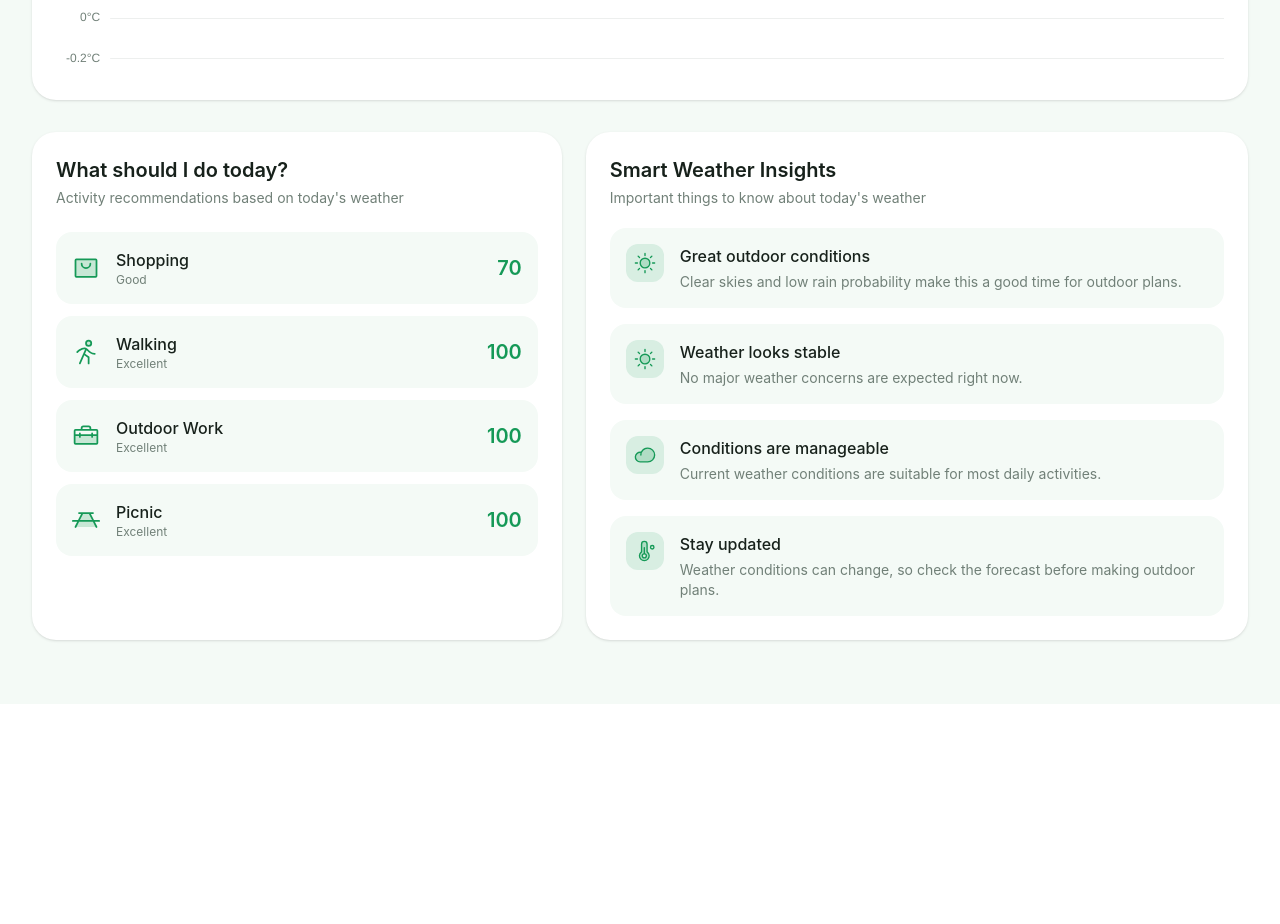
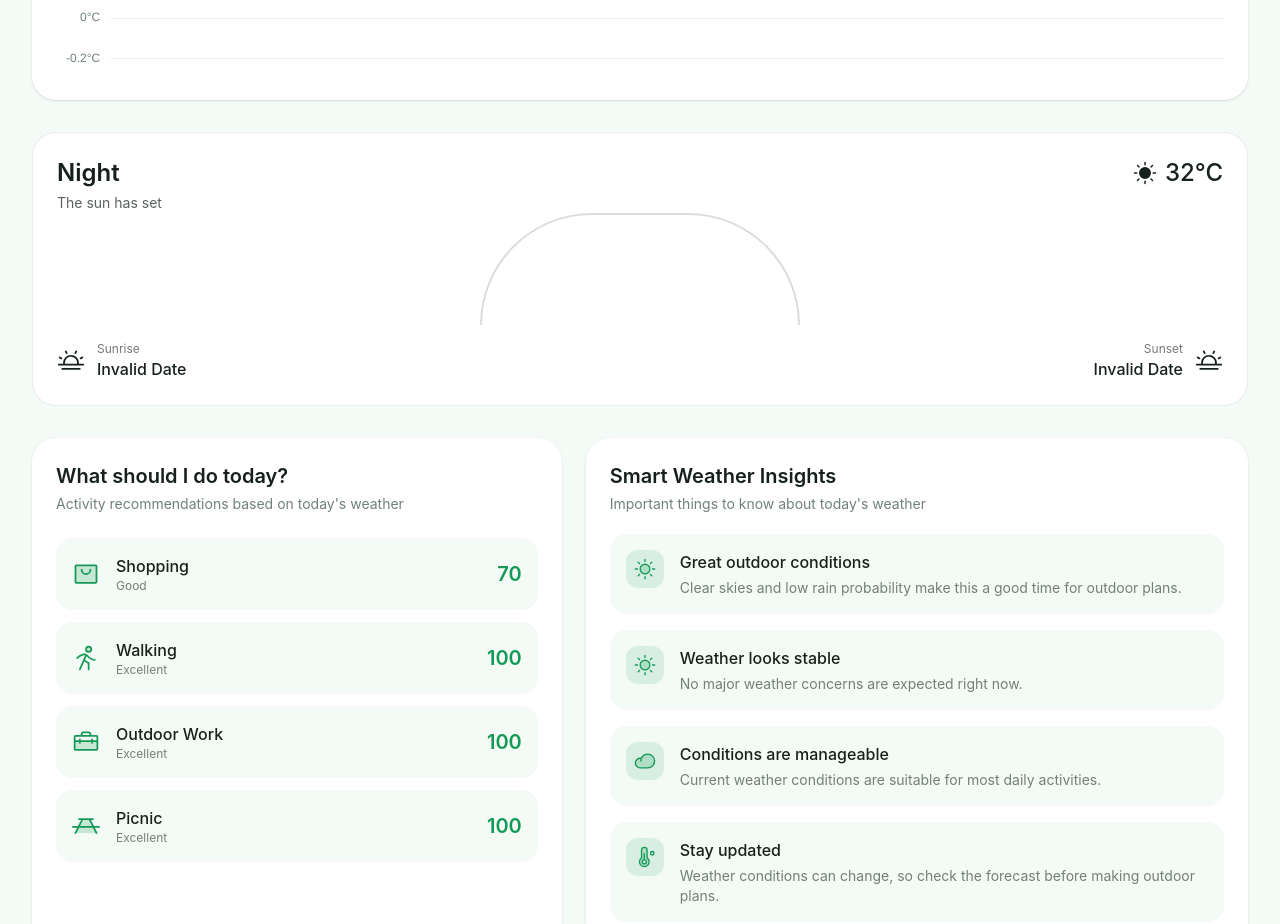
Before and after one commit to RidhamShah23/Aerisly, a React (Vite) app: page / in a window 1280 px wide. Shown: the part 1080-2004 px from the top of the page. Before the commit the page ends 1784 px from the top, so only its background shows below. Built offline with nearby package versions, Linux system fonts and the light colour scheme; no server answers.

Commit message:
Add times and sun positions in SunCard.tsx

```diff
--- a/src/App.tsx
+++ b/src/App.tsx
@@ -1,9 +1,4 @@
-import {
-  BrowserRouter,
-  Routes,
-  Route,
-  useNavigate,
-} from "react-router-dom";
+import { BrowserRouter, Routes, Route, useNavigate } from "react-router-dom";
 import Header from "./components/Header";
 import CurrentWeather from "./components/CurrentWeather";
 import { useEffect, useState } from "react";
@@ -14,28 +9,20 @@ import type {
   ForecastDay,
   Activity,
 } from "./types/weather";
-import {
-  Drop,
-  Wind,
-  Sun,
-} from "@phosphor-icons/react";
+import { Drop, Wind, Sun } from "@phosphor-icons/react";
 import WeatherStatCard from "./components/WeatherStatCard";
 import ForecastCard from "./components/ForecastCard";
 import TemperatureChart from "./components/TemperatureChart";
-import {
-  calculateActivityScore,
-} from "./utils/activityUtils";
+import { calculateActivityScore } from "./utils/activityUtils";
 
 import ActivityRecommendation from "./components/ActivityRecommendation";
 import AirQuality from "./components/AirQuality";
 
-import type {
-  AirQuality as AirQualityType,
-} from "./types/weather";
+import type { AirQuality as AirQualityType } from "./types/weather";
 
 import type { LocationResult } from "./services/geocodingApi";
 import { getWeather } from "./services/weatherApi";
-import type {HourlyWeather} from "./types/weather";
+import type { HourlyWeather } from "./types/weather";
 import {
   mapCurrentWeather,
   mapForecast,
@@ -52,7 +39,7 @@ import SmartWeatherInsights from "./components/SmartWeatherInsights";
 import WeatherSkeleton from "./components/WeatherSkeleton";
 import LocationsPage from "./components/LocationsPage";
 import SettingsPage from "./components/SettingsPage";
-
+import SunCard from "./components/SunCard";
 
 const activities: Activity[] = [
   {
@@ -80,7 +67,7 @@ const activities: Activity[] = [
 function App() {
   const navigate = useNavigate();
 
-  const [weather,setWeather]= useState<CurrentWeatherType>({
+  const [weather, setWeather] = useState<CurrentWeatherType>({
     city: "Ahmedabad",
     temperature: 32,
     condition: "sunny",
@@ -100,29 +87,18 @@ const activityWeather = {
     humidity: weather.humidity,
     rainProbability:
       hourlyWeather.length > 0
-      ? Math.max(
-          ...hourlyWeather.map(
-            (hour) => hour.rainProbability
-          )
-        )
+        ? Math.max(...hourlyWeather.map((hour) => hour.rainProbability))
         : 0,
     windSpeed: weather.windSpeed,
     uvIndex: weather.uvIndex,
-
   };
-
 
   const scoredActivities = activities.map((activity) => ({
     ...activity,
-  score: calculateActivityScore(
-    activity,
-    activityWeather
-  ),
+    score: calculateActivityScore(activity, activityWeather),
   }));
 
-
-  const [airQuality, setAirQuality] =
-  useState<AirQualityType | null>(null);
+  const [airQuality, setAirQuality] = useState<AirQualityType | null>(null);
 
   const [isLoading, setIsLoading] = useState(false);
   const [error, setError] = useState<string | null>(null);
@@ -131,13 +107,11 @@ const handleCurrentLocation = async () => {
       setIsLoading(true);
       setError(null);
 
-    const coordinates =
-      await getCurrentLocation();
+      const coordinates = await getCurrentLocation();
 
-    const location =
-      await getCityFromCoordinates(
+      const location = await getCityFromCoordinates(
         coordinates.latitude,
-        coordinates.longitude
+        coordinates.longitude,
       );
       const locationResult: LocationResult = {
         name: location.city,
@@ -152,18 +126,12 @@ saveLocation(locationResult);
       await loadWeatherForLocation(
         coordinates.latitude,
         coordinates.longitude,
-      location.city
+        location.city,
       );
+    } catch (error) {
+      console.error("Location weather failed:", error);
 
-  } catch (error) {
-    console.error(
-      "Location weather failed:",
-      error
-    );
-
-    setError(
-      "Couldn't determine your current location."
-    );
+      setError("Couldn't determine your current location.");
 
       setIsLoading(false);
     }
@@ -171,125 +139,86 @@ saveLocation(locationResult);
   const loadWeatherForLocation = async (
     latitude: number,
     longitude: number,
-  city: string
+    city: string,
   ) => {
     try {
       setIsLoading(true);
       setError(null);
 
-    const [weatherData, airQualityData] =
-      await Promise.all([
+      const [weatherData, airQualityData] = await Promise.all([
         getWeather(latitude, longitude),
         getAirQuality(latitude, longitude),
       ]);
 
-    const currentWeather =
-      mapCurrentWeather(
-        weatherData,
-        city
-      );
+      const currentWeather = mapCurrentWeather(weatherData, city);
 
-    const currentForecast =
-      mapForecast(weatherData);
+      const currentForecast = mapForecast(weatherData);
 
-    const currentHourly =
-      mapHourlyWeather(weatherData);
+      const currentHourly = mapHourlyWeather(weatherData);
 
-    const currentAirQuality =
-      mapAirQuality(airQualityData);
+      const currentAirQuality = mapAirQuality(airQualityData);
 
       setWeather(currentWeather);
       setForecast(currentForecast);
       setHourlyWeather(currentHourly);
       setAirQuality(currentAirQuality);
+    } catch (error) {
+      console.error("Weather loading failed:", error);
 
-  } catch (error) {
-    console.error(
-      "Weather loading failed:",
-      error
-    );
-
-    setError(
-      "Couldn't load weather data. Please try again."
-    );
-
+      setError("Couldn't load weather data. Please try again.");
     } finally {
       setIsLoading(false);
     }
   };
   useEffect(() => {
-    loadWeatherForLocation(
-      23.0225,
-      72.5714,
-      "Ahmedabad"
-    );
+    loadWeatherForLocation(23.0225, 72.5714, "Ahmedabad");
   }, []);
 
   const [savedLocations, setSavedLocations] = useState<LocationResult[]>(() => {
-    const saved =
-      localStorage.getItem("savedLocations");
+    const saved = localStorage.getItem("savedLocations");
 
-    return saved
-      ? JSON.parse(saved)
-      : [];
+    return saved ? JSON.parse(saved) : [];
   });
 
   useEffect(() => {
-  localStorage.setItem(
-    "savedLocations",
-    JSON.stringify(savedLocations)
-  );
+    localStorage.setItem("savedLocations", JSON.stringify(savedLocations));
   }, [savedLocations]);
 
-const saveLocation = (
-  location: LocationResult
-) => {
+  const saveLocation = (location: LocationResult) => {
     setSavedLocations((previousLocations) => {
-    const alreadyExists =
-      previousLocations.some(
+      const alreadyExists = previousLocations.some(
         (savedLocation) =>
           savedLocation.latitude === location.latitude &&
-          savedLocation.longitude === location.longitude
+          savedLocation.longitude === location.longitude,
       );
 
       if (alreadyExists) {
         return previousLocations;
       }
 
-    return [
-      ...previousLocations,
-      location,
-    ];
+      return [...previousLocations, location];
     });
   };
-const removeLocation = (
-  location: LocationResult
-) => {
+  const removeLocation = (location: LocationResult) => {
     setSavedLocations((previousLocations) =>
       previousLocations.filter(
         (savedLocation) =>
           savedLocation.latitude !== location.latitude ||
-        savedLocation.longitude !== location.longitude
-    )
+          savedLocation.longitude !== location.longitude,
+      ),
     );
   };
-const handleCitySelect = async (
-  location: LocationResult
-) => {
+  const handleCitySelect = async (location: LocationResult) => {
     try {
       saveLocation(location);
 
       await loadWeatherForLocation(
         location.latitude,
         location.longitude,
-      location.name
+        location.name,
       );
-
     } catch (error) {
-    console.error(
-      "City selection failed:",
-      error
-    );
+      console.error("City selection failed:", error);
     }
   };
   function getUVLevel(uvIndex: number) {
@@ -300,49 +229,29 @@ const handleCitySelect = async (
 
     return "Extreme";
   }
-const [temperatureUnit, setTemperatureUnit] =
-  useState<"C" | "F">(() => {
-    return (
-      (localStorage.getItem("temperatureUnit") as "C" | "F") || "C"
-    );
+  const [temperatureUnit, setTemperatureUnit] = useState<"C" | "F">(() => {
+    return (localStorage.getItem("temperatureUnit") as "C" | "F") || "C";
   });
 
-const [windUnit, setWindUnit] =
-  useState<"km/h" | "mph">(() => {
-    return (
-      (localStorage.getItem(
-        "windUnit"
-      ) as "km/h" | "mph") || "km/h"
-    );
+  const [windUnit, setWindUnit] = useState<"km/h" | "mph">(() => {
+    return (localStorage.getItem("windUnit") as "km/h" | "mph") || "km/h";
   });
   useEffect(() => {
-  localStorage.setItem(
-    "temperatureUnit",
-    temperatureUnit
-  );
+    localStorage.setItem("temperatureUnit", temperatureUnit);
   }, [temperatureUnit]);
 
   useEffect(() => {
-  localStorage.setItem(
-    "windUnit",
-    windUnit
-  );
+    localStorage.setItem("windUnit", windUnit);
   }, [windUnit]);
-const displayTemperature = (
-  temperature: number
-) => {
+  const displayTemperature = (temperature: number) => {
     if (temperatureUnit === "F") {
-    return Math.round(
-      (temperature * 9) / 5 + 32
-    );
+      return Math.round((temperature * 9) / 5 + 32);
     }
 
     return temperature;
   };
 
-const displayWindSpeed = (
-  speed: number
-) => {
+  const displayWindSpeed = (speed: number) => {
     if (windUnit === "mph") {
       return Math.round(speed * 0.621371);
     }
@@ -357,17 +266,13 @@ const displayWindSpeed = (
         color: theme.text,
       }}
     >
-
-
       <main className="min-w-0 flex-1 p-4 sm:p-6 lg:p-8">
         <Header
           theme={theme}
           onCitySelect={handleCitySelect}
           onCurrentLocation={handleCurrentLocation}
-  onOpenLocations={() => navigate("/locations")
-  }
-  onOpenSettings={() => navigate("/settings")
-  }
+          onOpenLocations={() => navigate("/locations")}
+          onOpenSettings={() => navigate("/settings")}
         />
         <Routes>
           <Route
@@ -378,7 +283,6 @@ const displayWindSpeed = (
                   <WeatherSkeleton theme={theme} />
                 ) : (
                   <div className="mt-8">
-
                     {error && (
                       <div
                         className="mt-6 rounded-2xl p-4 text-center text-sm"
@@ -391,18 +295,15 @@ const displayWindSpeed = (
                       </div>
                     )}
                     <div className="mt-8">
-
                       <CurrentWeather
                         weather={weather}
                         theme={theme}
                         displayTemperature={displayTemperature}
                       />
 
-
                       {/* Weather Stats */}
 
                       <div className="mt-6 grid grid-cols-1 gap-5 sm:grid-cols-3">
-
                         <WeatherStatCard
                           icon={Drop}
                           label="Humidity"
@@ -426,14 +327,11 @@ const displayWindSpeed = (
                           description={getUVLevel(weather.uvIndex)}
                           theme={theme}
                         />
-
                       </div>
-
 
                       {/* 5-Day Forecast */}
 
                       <div className="mt-8">
-
                         <h3
                           className="mb-4 text-xl font-semibold"
                           style={{
@@ -443,9 +341,7 @@ const displayWindSpeed = (
                           5-Day Forecast
                         </h3>
 
-
                         <div className="flex gap-4 overflow-x-auto pb-2 sm:grid sm:grid-cols-5 sm:overflow-visible">
-
                           {forecast.map((day) => (
                             <ForecastCard
                               key={day.day}
@@ -454,11 +350,8 @@ const displayWindSpeed = (
                               displayTemperature={displayTemperature}
                             />
                           ))}
-
                         </div>
-
                       </div>
-
 
                       {/* Temperature Chart */}
 
@@ -469,6 +362,11 @@ const displayWindSpeed = (
                           displayTemperature={displayTemperature}
                           temperatureUnit={temperatureUnit}
                         />
+                      </div>
+                      {/* Sun & Daylight */}
+
+                      <div className="mt-8">
+                        <SunCard weather={weather} theme={theme} />
                       </div>
 
                       {/* Activity Recommendation */}
@@ -484,26 +382,18 @@ const displayWindSpeed = (
                           hourlyWeather={hourlyWeather}
                           theme={theme}
                         />
-
                       </div>
-
 
                       {/* Air Quality */}
 
                       <div className="mt-8">
                         {airQuality && (
-  <AirQuality
-    airQuality={airQuality}
-    theme={theme}
-  />
+                          <AirQuality airQuality={airQuality} theme={theme} />
                         )}
                       </div>
                     </div>
-
                   </div>
                 )}
-
-
               </div>
             }
           />
@@ -511,7 +401,6 @@ const displayWindSpeed = (
           <Route
             path="/locations"
             element={
-
               <div className="mt-8">
                 <LocationsPage
                   locations={savedLocations}
@@ -522,7 +411,6 @@ const displayWindSpeed = (
                   }}
                   onRemoveLocation={removeLocation}
                 />
-
               </div>
             }
           />
@@ -545,7 +433,6 @@ const displayWindSpeed = (
   );
 }
 
-
 function AppWithRouter() {
   return (
     <BrowserRouter>
--- /dev/null
+++ b/src/components/SunCard.tsx
@@ -0,0 +1,123 @@
+import { Sun, SunHorizon } from "@phosphor-icons/react";
+
+import type { CurrentWeather } from "../types/weather";
+import type { WeatherTheme } from "../types/weather";
+
+interface SunCardProps {
+  weather: CurrentWeather;
+  theme: WeatherTheme;
+}
+function formatSunTime(time: string): string {
+  return new Date(time).toLocaleTimeString("en-US", {
+    hour: "2-digit",
+    minute: "2-digit",
+    hour12: false,
+  });
+}
+function getSunProgress(sunrise: string, sunset: string): number {
+  const sunriseTime = new Date(sunrise).getTime();
+  const sunsetTime = new Date(sunset).getTime();
+  const currentTime = Date.now();
+
+  if (currentTime <= sunriseTime) {
+    return 0;
+  }
+
+  if (currentTime >= sunsetTime) {
+    return 1;
+  }
+
+  return (currentTime - sunriseTime) / (sunsetTime - sunriseTime);
+}
+
+function isDaytime(sunrise: string, sunset: string): boolean {
+  const currentTime = Date.now();
+  const sunriseTime = new Date(sunrise).getTime();
+  const sunsetTime = new Date(sunset).getTime();
+
+  return currentTime >= sunriseTime && currentTime <= sunsetTime;
+}
+
+export default function SunCard({ weather, theme }: SunCardProps) {
+  const sunProgress = getSunProgress(weather.sunrise, weather.sunset);
+  const daytime = isDaytime(weather.sunrise, weather.sunset);
+  return (
+    <div
+      className="overflow-hidden rounded-3xl p-6"
+      style={{
+        backgroundColor: theme.card,
+        color: theme.text,
+        border: `1px solid ${theme.text}15`,
+      }}
+    >
+      {/* Header */}
+      <div className="flex items-start justify-between">
+        <div>
+          <h3 className="text-2xl font-semibold">
+            {daytime ? "Day" : "Night"}
+          </h3>
+
+          <p className="mt-1 text-sm" style={{ opacity: 0.7 }}>
+            {daytime ? weather.condition : "The sun has set"}
+          </p>
+        </div>
+
+        <div className="flex items-center gap-2">
+          <Sun size={24} weight="fill" />
+
+          <span className="text-2xl font-medium">{weather.temperature}°C</span>
+        </div>
+      </div>
+
+      {/* Sun Area */}
+      <div className="relative mt-4 h-24">
+
+        {/* Arc */}
+        <div
+          className="absolute bottom-0 left-1/2 h-28 w-80 -translate-x-1/2 rounded-t-full border-2"
+          style={{
+            borderColor: theme.text,
+            opacity: 0.15,
+            borderBottom: "none",
+          }}
+        />
+
+        {/* Sun */}
+        <div
+          className="absolute h-5 w-5 rounded-full"
+          style={{
+            left: `calc(50% - 160px + ${sunProgress * 320}px)`,
+            top: `${75 - Math.sin(sunProgress * Math.PI) * 55}%`,
+          }}
+        />
+      </div>
+
+      {/* Sunrise / Sunset */}
+      <div className="mt-4 grid grid-cols-2 gap-4">
+        <div className="flex items-center gap-3">
+          <SunHorizon size={28} />
+
+          <div>
+            <p className="text-xs" style={{ opacity: 0.6 }}>
+              Sunrise
+            </p>
+
+            <p className="font-medium">{formatSunTime(weather.sunrise)}</p>
+          </div>
+        </div>
+
+        <div className="flex items-center justify-end gap-3">
+          <div className="text-right">
+            <p className="text-xs" style={{ opacity: 0.6 }}>
+              Sunset
+            </p>
+
+            <p className="font-medium">{formatSunTime(weather.sunset)}</p>
+          </div>
+
+          <SunHorizon size={28} />
+        </div>
+      </div>
+    </div>
+  );
+}
```
Lines whose indentation alone changed are shown as unchanged.
